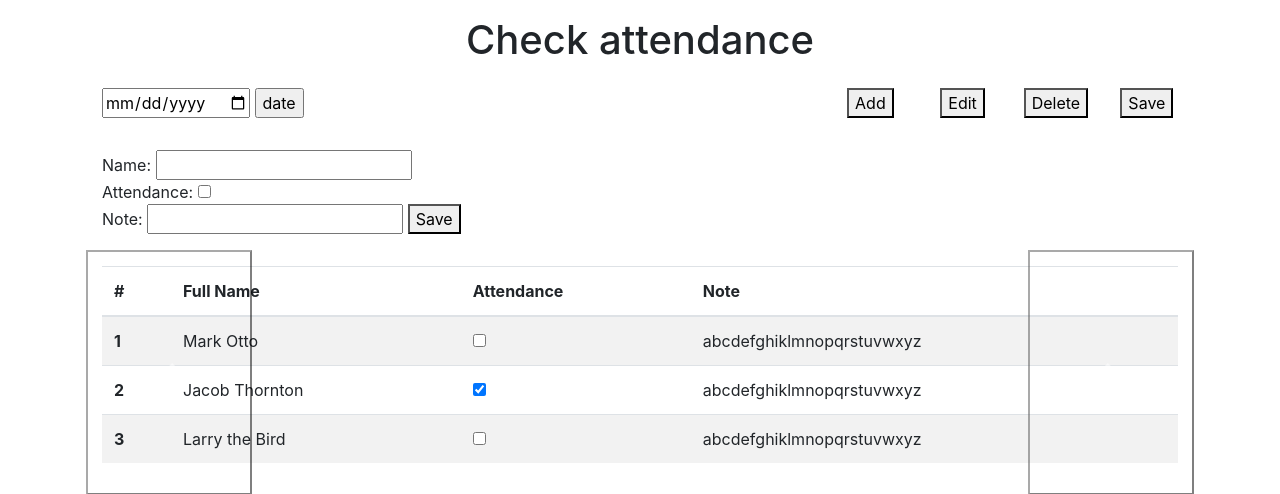
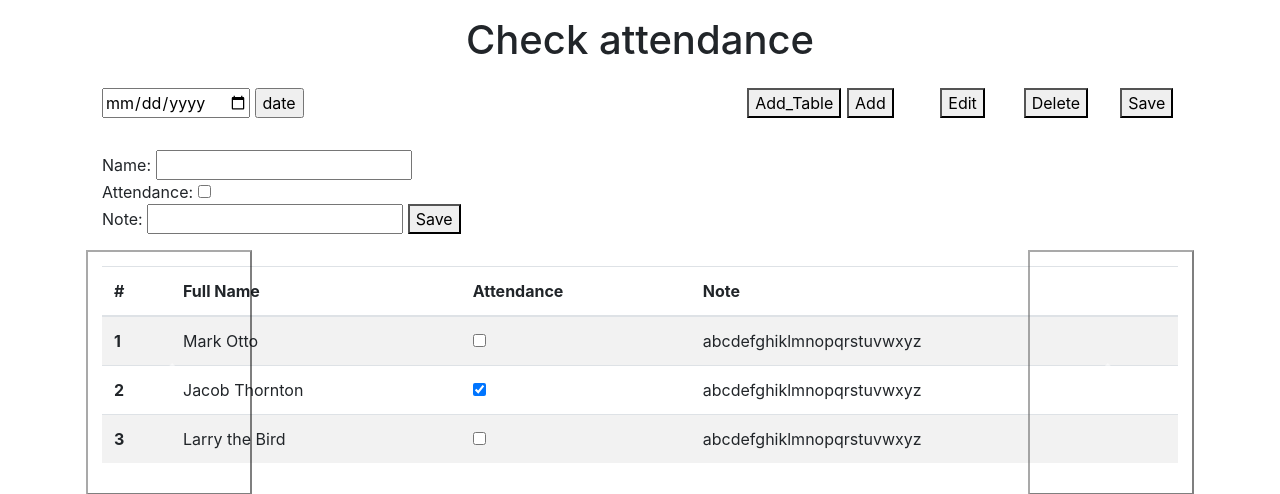
Before and after one commit to ndtan1601/SkillLearning-new, a PHP site: page /testing.php in a window 1280 px wide. Shown: the part 88-582 px from the top of the page. Run offline with PHP 8.4, Linux system fonts and the light colour scheme; the visitor is signed in with stand-in values (Sample User, id 1); a stand-in replaces the project's code that opens the database connection; some libraries are stand-ins or nearby versions.

Commit message:
Auto stash before merge of "master" and "origin/master"

```diff
--- a/js/main.js
+++ b/js/main.js
@@ -77,6 +77,8 @@ $(document).ready(function() {
 
 
 function addHTMLTableRow() {
+    if (checkEmptyInput()) {
+
             var newRow = table.insertRow(table.length),
                 cell1 = newRow.insertCell(0),
                 cell2 = newRow.insertCell(1),
@@ -88,7 +90,6 @@ function addHTMLTableRow() {
 
             let totalId = table.getElementsByTagName('tr')['length']; //get total num of tr to set id student in class
 
-            if(checkEmptyInput()) {
             cell1.innerHTML = totalId - 1;
             cell2.innerHTML = name;
             // if (attendance.checked == true) {
@@ -98,7 +99,7 @@ function addHTMLTableRow() {
             // }
             cell3.innerHTML = attendance.checked == true ? '<input type="checkbox" checked>' : '<input type="checkbox">';
             cell4.innerHTML = note;
-            }
+    }
 
             SelectedRow(); //to let delete and edit the newly created
 }
--- a/testing.php
+++ b/testing.php
@@ -19,12 +19,15 @@ if ($_SERVER["REQUEST_METHOD"] == "POST")
 <div class="container p-3">
     <h1 class="text-center align-items-center">Check attendance</h1>
     <div class="row p-3">
-        <div class="col-8">
+        <div class="col-7">
             <form action="testing_fixed" method="post">
                 <input type="date" name="bday" id="datePicker">
                 <input type="button" value="date" id="datebtn">
                 <!-- <p class="getDate"></p> -->
             </form>
+        </div>
+        <div class="col-1 text-center">
+            <button onclick="duplicatePrevCA();" value="addtable">Add_Table</button>
         </div>
         <div class="col-1 text-center">
             <button onclick="addHTMLTableRow();" value="add">Add</button>
@@ -182,7 +185,13 @@ if ($_SERVER["REQUEST_METHOD"] == "POST")
 <script src="https://cdnjs.cloudflare.com/ajax/libs/popper.js/1.12.3/umd/popper.min.js" integrity="sha384-vFJXuSJphROIrBnz7yo7oB41mKfc8JzQZiCq4NCceLEaO4IHwicKwpJf9c9IpFgh" crossorigin="anonymous"></script>
 <script src="https://maxcdn.bootstrapcdn.com/bootstrap/4.0.0-beta.2/js/bootstrap.min.js" integrity="sha384-alpBpkh1PFOepccYVYDB4do5UnbKysX5WZXm3XxPqe5iKTfUKjNkCk9SaVuEZflJ" crossorigin="anonymous"></script>
 <script src="js/main.js"></script>
+<!-- <script type="text/javascript">
+    function duplicatePrevCA() {
+        //console.log("ok");
 
+    }
+</script>
+ -->
 <?php else: ?>
     <div class="jumbotron jumbotron-fluid">
         <h1>You don't have access to this page. This page is for teachers only!</h1>
```
